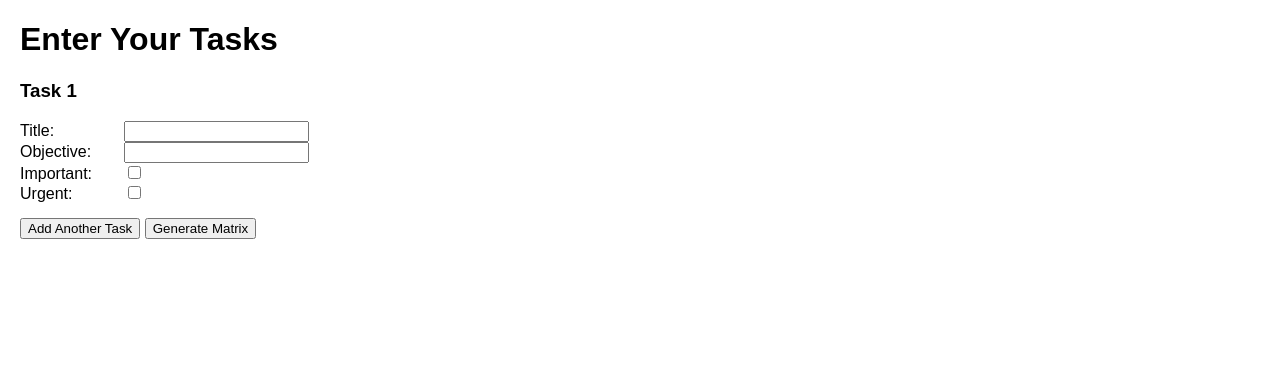
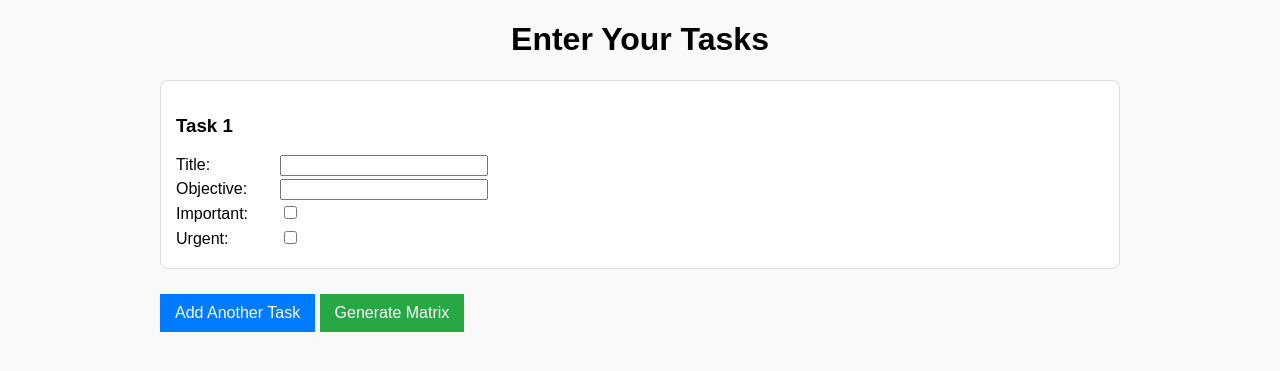
Before and after one commit to birukzlab/eisenhower_matrix_app, a Flask app: page / in a window 1280 px wide. Shown: the top 371 px of the page. Run offline with Flask 3, Linux system fonts and the light colour scheme.

Commit message:
Added some more

```diff
--- a/eisenhower_matrix_app/app.py
+++ b/eisenhower_matrix_app/app.py
@@ -2,9 +2,12 @@
 
 from flask import Flask, render_template, request, redirect, url_for, session
 from utils.categorizer import categorize_tasks
+import os
 
 app = Flask(__name__)
-app.secret_key = 'your_secret_key'  # Replace with a secure random key
+
+# Load configurations
+app.config.from_pyfile('instance/config.py')
 
 @app.route('/', methods=['GET', 'POST'])
 def home():
@@ -16,8 +19,8 @@ def home():
             task = {
                 'title': request.form.get(f'title_{i}'),
                 'objective': request.form.get(f'objective_{i}'),
-                'importance': request.form.get(f'importance_{i}'),
-                'urgency': request.form.get(f'urgency_{i}')
+                'importance': request.form.get(f'importance_{i}') == 'on',
+                'urgency': request.form.get(f'urgency_{i}') == 'on'
             }
             tasks.append(task)
         # Store tasks in session
--- a/eisenhower_matrix_app/static/css/styles.css
+++ b/eisenhower_matrix_app/static/css/styles.css
@@ -3,29 +3,78 @@
 body {
     font-family: Arial, sans-serif;
     margin: 20px;
+    background-color: #f9f9f9;
+}
+
+.container {
+    max-width: 960px;
+    margin: 0 auto;
+}
+
+h1, h2 {
+    text-align: center;
 }
 
 .matrix-grid {
     display: grid;
     grid-template-columns: 1fr 1fr;
     grid-gap: 20px;
+    margin-top: 30px;
 }
 
 .quadrant {
-    border: 1px solid #ccc;
-    padding: 10px;
+    background-color: #fff;
+    border: 2px solid #ccc;
+    padding: 15px;
+    border-radius: 8px;
 }
 
-h2 {
-    background-color: #f4f4f4;
-    padding: 5px;
+.quadrant h2 {
+    font-size: 1.2em;
+    margin-bottom: 10px;
+    background-color: #eaeaea;
+    padding: 10px;
+    border-radius: 4px;
 }
 
 .task {
+    background-color: #fff;
+    border: 1px solid #ddd;
+    padding: 15px;
     margin-bottom: 15px;
+    border-radius: 8px;
 }
 
 label {
     display: inline-block;
     width: 100px;
+    margin-bottom: 5px;
 }
+
+input[type="text"] {
+    width: 200px;
+}
+
+button {
+    margin-top: 10px;
+    padding: 10px 15px;
+    font-size: 1em;
+}
+
+button[type="submit"] {
+    background-color: #28a745;
+    color: #fff;
+    border: none;
+}
+
+button[type="button"] {
+    background-color: #007bff;
+    color: #fff;
+    border: none;
+}
+
+a {
+    display: block;
+    text-align: center;
+    margin-top: 20px;
+}
--- a/eisenhower_matrix_app/templates/base.html
+++ b/eisenhower_matrix_app/templates/base.html
@@ -8,6 +8,8 @@
     <link rel="stylesheet" href="{{ url_for('static', filename='css/styles.css') }}">
 </head>
 <body>
-    {% block content %}{% endblock %}
+    <div class="container">
+        {% block content %}{% endblock %}
+    </div>
 </body>
 </html>
--- a/eisenhower_matrix_app/templates/home.html
+++ b/eisenhower_matrix_app/templates/home.html
@@ -9,14 +9,14 @@
     <div id="tasks-container">
         <div class="task" id="task_0">
             <h3>Task 1</h3>
-            <label>Title:</label>
-            <input type="text" name="title_0" required><br>
-            <label>Objective:</label>
-            <input type="text" name="objective_0"><br>
-            <label>Important:</label>
-            <input type="checkbox" name="importance_0" value="True"><br>
-            <label>Urgent:</label>
-            <input type="checkbox" name="urgency_0" value="True"><br>
+            <label for="title_0">Title:</label>
+            <input type="text" name="title_0" id="title_0" required><br>
+            <label for="objective_0">Objective:</label>
+            <input type="text" name="objective_0" id="objective_0"><br>
+            <label for="importance_0">Important:</label>
+            <input type="checkbox" name="importance_0" id="importance_0"><br>
+            <label for="urgency_0">Urgent:</label>
+            <input type="checkbox" name="urgency_0" id="urgency_0"><br>
         </div>
     </div>
     <button type="button" onclick="addTask()">Add Another Task</button>
@@ -33,14 +33,14 @@ function addTask() {
     taskDiv.id = `task_${taskCount}`;
     taskDiv.innerHTML = `
         <h3>Task ${taskCount + 1}</h3>
-        <label>Title:</label>
-        <input type="text" name="title_${taskCount}" required><br>
-        <label>Objective:</label>
-        <input type="text" name="objective_${taskCount}"><br>
-        <label>Important:</label>
-        <input type="checkbox" name="importance_${taskCount}" value="True"><br>
-        <label>Urgent:</label>
-        <input type="checkbox" name="urgency_${taskCount}" value="True"><br>
+        <label for="title_${taskCount}">Title:</label>
+        <input type="text" name="title_${taskCount}" id="title_${taskCount}" required><br>
+        <label for="objective_${taskCount}">Objective:</label>
+        <input type="text" name="objective_${taskCount}" id="objective_${taskCount}"><br>
+        <label for="importance_${taskCount}">Important:</label>
+        <input type="checkbox" name="importance_${taskCount}" id="importance_${taskCount}"><br>
+        <label for="urgency_${taskCount}">Urgent:</label>
+        <input type="checkbox" name="urgency_${taskCount}" id="urgency_${taskCount}"><br>
     `;
     container.appendChild(taskDiv);
     taskCount++;
```
Also changed, not shown: eisenhower_matrix_app/templates/matrix.html (+4 -4 lines), eisenhower_matrix_app/utils/categorizer.py (+6 -7 lines), eisenhower_matrix_app/eisenhower_matrix_app/app.py (deleted), eisenhower_matrix_app/eisenhower_matrix_app/static/css/styles.css (deleted), eisenhower_matrix_app/eisenhower_matrix_app/static/js/script.js (deleted), eisenhower_matrix_app/eisenhower_matrix_app/templates/base.html (deleted), eisenhower_matrix_app/eisenhower_matrix_app/templates/home.html (deleted), eisenhower_matrix_app/eisenhower_matrix_app/templates/matrix.html (deleted), eisenhower_matrix_app/eisenhower_matrix_app/utils/categorizer.py (deleted), 1 other file.
